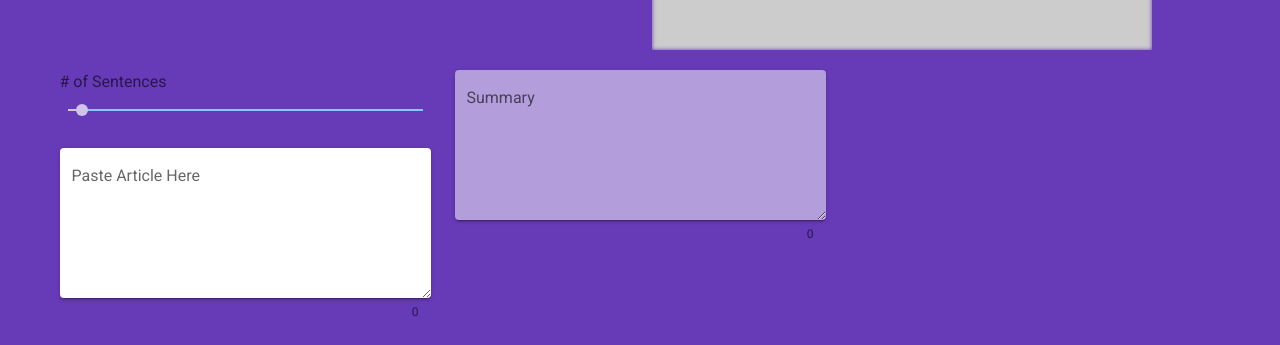
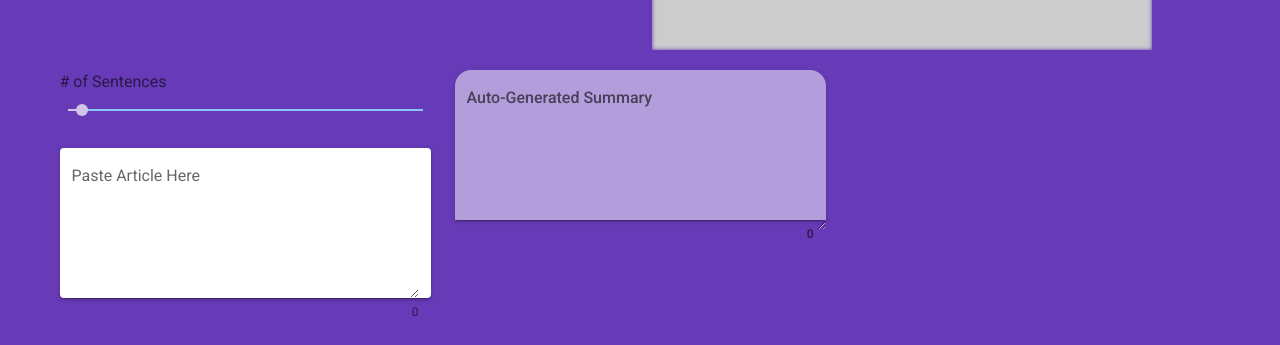
Before and after one commit to ConceptCodes/compile, a Vue app: page / in a window 1280 px wide. Shown: the part 474-819 px from the top of the page. Built offline with nearby package versions, Linux system fonts and the light colour scheme.

Commit message:
locking current stage

```diff
--- a/src/views/Summary.vue
+++ b/src/views/Summary.vue
@@ -5,7 +5,7 @@
         title="Text Summarization"
         :img="require('@/assets/img/summary.jpg')"
       />
-      <v-row class="py-2">
+      <v-row justify="between" class="py-2">
         <v-col>
           <v-label># of Sentences</v-label>
           <v-slider color="deep-purple lighten-4" v-model="num_of_sentences" step="2" thumb-label ticks></v-slider>
@@ -13,21 +13,22 @@
             label="Paste Article Here"
             v-model="article"
             counter
+            clearable
             solo
             full-width
             @input="getSummary"
-            single-line
           ></v-textarea>
         </v-col>
-        <v-col fill-height>
+        <v-col>
           <v-textarea
             v-model="summary"
-            label="Summary"
+            label="Auto-Generated Summary"
+            id="summary"
             counter
+            class="text--purple font-weight-medium"
             solo
-            full-width
             readonly
-            single-line
+            shaped
             background-color="deep-purple lighten-3"
           ></v-textarea>
         </v-col>
@@ -38,6 +39,7 @@
             :size="200"
             :width="15"
             :value="value"
+            class="text--white"
             color="deep-purple lighten-3"
           >
             {{ value }}
@@ -71,3 +73,11 @@ export default {
   },
 };
 </script>
+
+<style lang="scss">
+$progress-circular-underlay-stroke: rgba(0,0,0,.25);
+
+  #summary {
+    height: 100%;
+  }
+</style>
```
